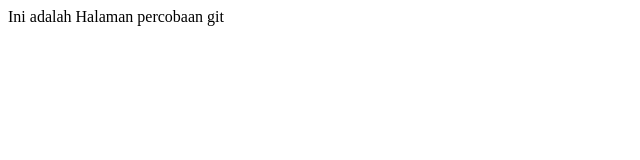
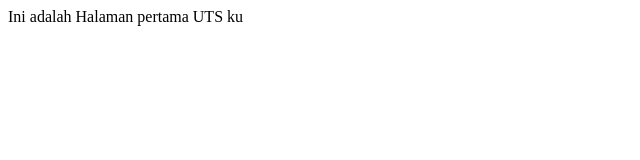
Before and after one commit to MuhammadYusufAshari/coba, a plain HTML site: page index.html in a window 1280 px wide. Shown: the full height of the page, 0-640 px from the left. Drawn offline with Linux system fonts and the light colour scheme.

Commit message:
Update index.html

```diff
--- a/index.html
+++ b/index.html
@@ -1,6 +1,6 @@
 <html>
-<head><title>Percobaan Git</title></head>
+<head><title>UTS Git</title></head>
 <body>
-<p>Ini adalah Halaman percobaan git</p>
+<p>Ini adalah Halaman pertama UTS ku</p>
 </body>
 </html>
```
